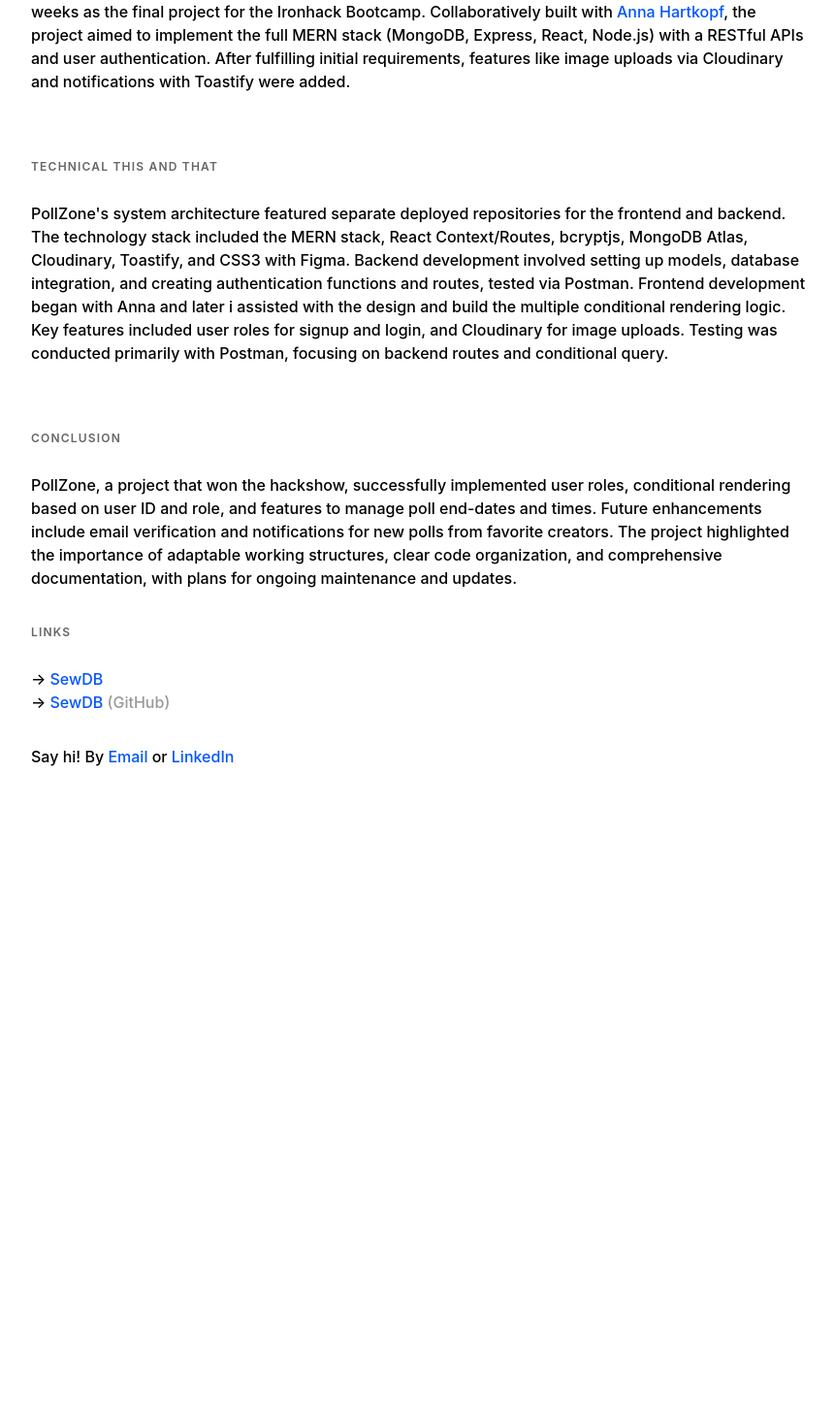
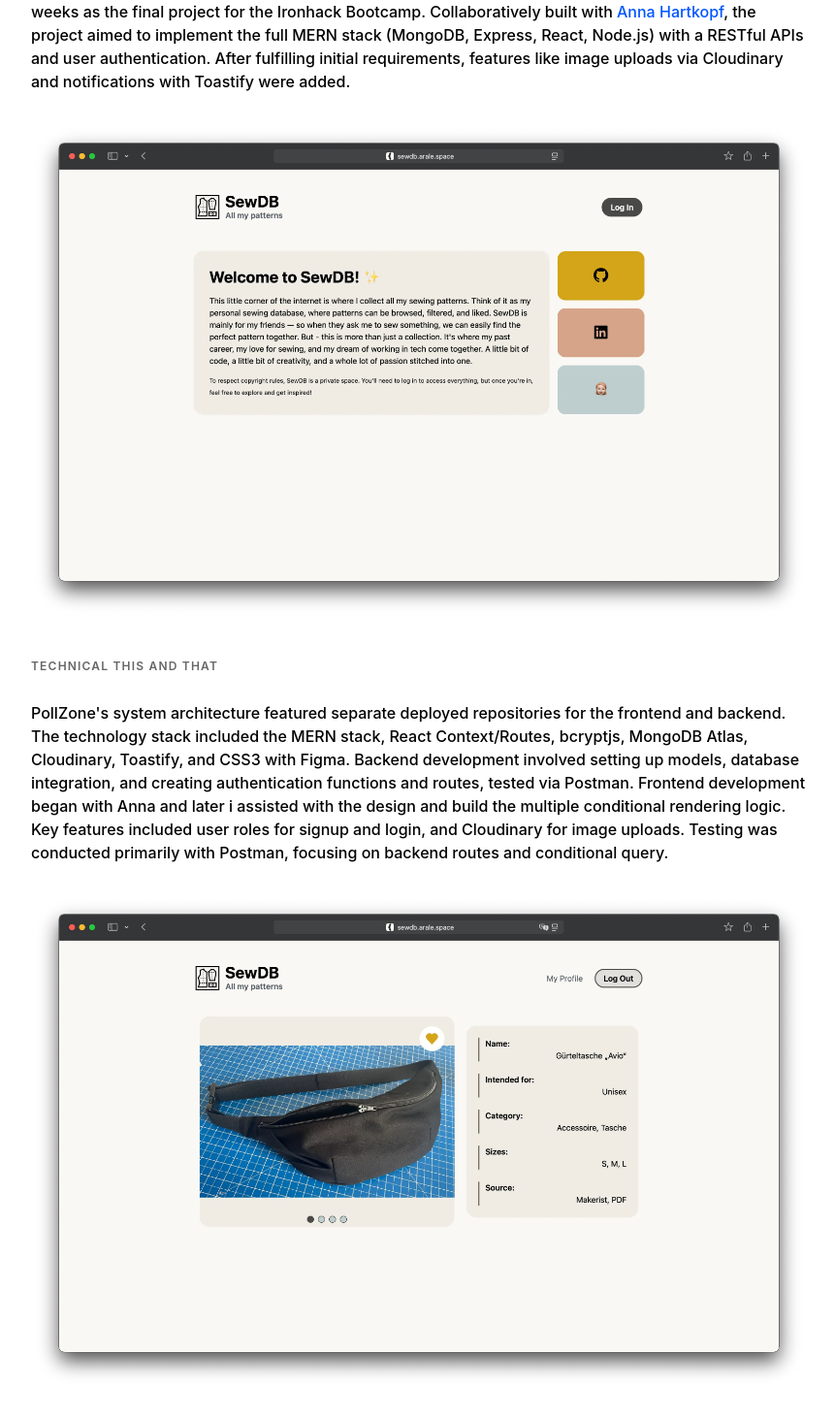
Before and after one commit to justArale/portfolio, a React (Vite) app: page /sewdb in a window 1280 px wide. Shown: the part 328-1790 px from the top of the page at 97% size, without its empty margins (208-1069 px from the left). Before the commit the page ends 1216 px from the top, so only its background shows below. Built offline with nearby package versions, Linux system fonts and the light colour scheme.

Commit message:
Add screenshot of landingpage and pattern detail page to sewdbpage

```diff
--- a/src/pages/SewDBPage.jsx
+++ b/src/pages/SewDBPage.jsx
@@ -1,6 +1,8 @@
 import React, { useState, useEffect } from "react";
 import "../components/Projects.css";
 import { Link } from "react-router-dom";
+import SewDBLandingpage from "../assets/screenshots/SewDB-Landingpage.webp";
+import SewDBDetailpage from "../assets/screenshots/SewDB-Detailpage.webp";
 
 function SewDBPage() {
   const [isHomepageImageLoaded, setIsHomepageImageLoaded] = useState(false);
@@ -54,16 +56,16 @@
         )}
       </div>
       <div className="imageWrapper">
-        {/* {isHomepageImageLoaded ? (
+        {isHomepageImageLoaded ? (
           <div className="skeleton"></div>
         ) : (
           <img
-            src={PollZoneLandingpage}
-            alt="Screenshot of PollZone Homepage"
+            src={SewDBLandingpage}
+            alt="Screenshot of SewDB Landingpage"
             width="1096"
             height="779"
           />
-        )} */}
+        )}
       </div>
       <div className="homepageContent">
         <p className="label">Technical this and that</p>
@@ -91,11 +93,11 @@
         )}
       </div>
       <div className="imageWrapper">
-        {/* {isVoteImageLoaded ? (
+        {isVoteImageLoaded ? (
           <div className="skeleton"></div>
         ) : (
-          <img src={PollZoneVote} alt="PollZoneVote" />
-        )} */}
+          <img src={SewDBDetailpage} alt="Patterndetailpage" />
+        )}
       </div>
       <div className="homepageContent">
         <p className="label">Conclusion</p>
```
Also changed, not shown: src/assets/screenshots/SewDB-Detailpage.webp (added), src/assets/screenshots/SewDB-Landingpage.webp (added).
